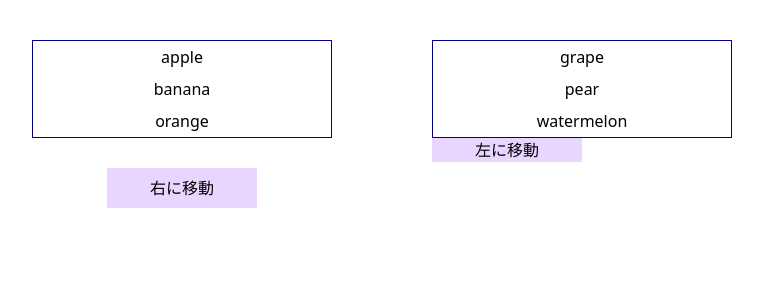
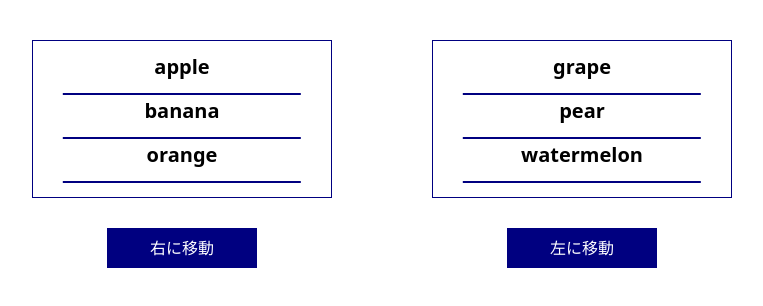
Before and after one commit to katayama8000/rust-devcontainer, a Vue app: page / in a window 1280 px wide. Shown: the top 306 px of the page, without its empty margins (258-1021 px from the left). Built offline with nearby package versions, Linux system fonts and the light colour scheme.

Commit message:
💄 improve/UI

```diff
--- a/src/components/LeftList.vue
+++ b/src/components/LeftList.vue
@@ -16,17 +16,22 @@ const moveLeftToRight = (): void => {
 
 <template>
   <div>
-    <div v-if="leftItems.length > 0" class="w-[300px] border-navy text-center">
-      <div v-for="item in leftItems" :key="item">
-        <div class="p-1">
-          {{ item }}
+    <div
+      v-if="leftItems.length > 0"
+      class="w-[300px] border-navy text-center pb-6"
+    >
+      <div v-for="item in leftItems" :key="item" class="mt-2">
+        <div class="p-1 navy_underline">
+          <span class="font-bold text-xl">
+            {{ item }}
+          </span>
         </div>
       </div>
     </div>
     <div class="m-auto w-[150px] mt-[30px]">
       <button
         @click="moveLeftToRight"
-        class="bg-purple-200 w-[150px] text-center h-[40px]"
+        class="bg-purple-200 w-[150px] text-center h-[40px] bg-color-navy text-white"
       >
         右に移動
       </button>
--- a/src/components/RightList.vue
+++ b/src/components/RightList.vue
@@ -5,9 +5,7 @@ import { key } from "../store";
 const store = useStore(key);
 
 defineProps<{ msg: string }>();
-const moveLeftToRight = (): void => {
-  store.commit("moveLeftToRight");
-};
+
 const moveRightToLeft = (): void => {
   store.commit("moveRightToLeft");
 };
@@ -19,20 +17,27 @@ const rightItems = computed<string[]>(() => {
 
 <template>
   <div>
-    <div class="w-[300px] border-navy text-center">
-      <div v-for="item in rightItems" :key="item">
-        <div class="p-1">
+    <div
+      v-if="rightItems.length > 0"
+      class="w-[300px] border-navy text-center pb-6"
+    >
+      <div v-for="item in rightItems" :key="item" class="mt-2">
+        <div class="p-1 navy_underline">
+          <span class="font-bold text-xl">
             {{ item }}
+          </span>
         </div>
       </div>
     </div>
+    <div class="m-auto w-[150px] mt-[30px]">
       <button
         @click="moveRightToLeft"
-      class="bg-purple-200 w-[150px] text-center m-auto"
+        class="bg-purple-200 w-[150px] text-center h-[40px] bg-color-navy text-white"
       >
         左に移動
       </button>
     </div>
+  </div>
 </template>
 
 <style scoped></style>
--- a/src/index.css
+++ b/src/index.css
@@ -9,3 +9,19 @@
 .bg-color-navy {
   background-color: navy;
 }
+
+.navy_underline {
+  position: relative;
+}
+
+.navy_underline ::after {
+  content: "";
+  display: block;
+  position: absolute;
+  left: 50%;
+  transform: translate(-50%);
+  bottom: -10px;
+  width: 80%;
+  height: 2px;
+  background-color: navy;
+}
```
Lines whose indentation alone changed are shown as unchanged.
